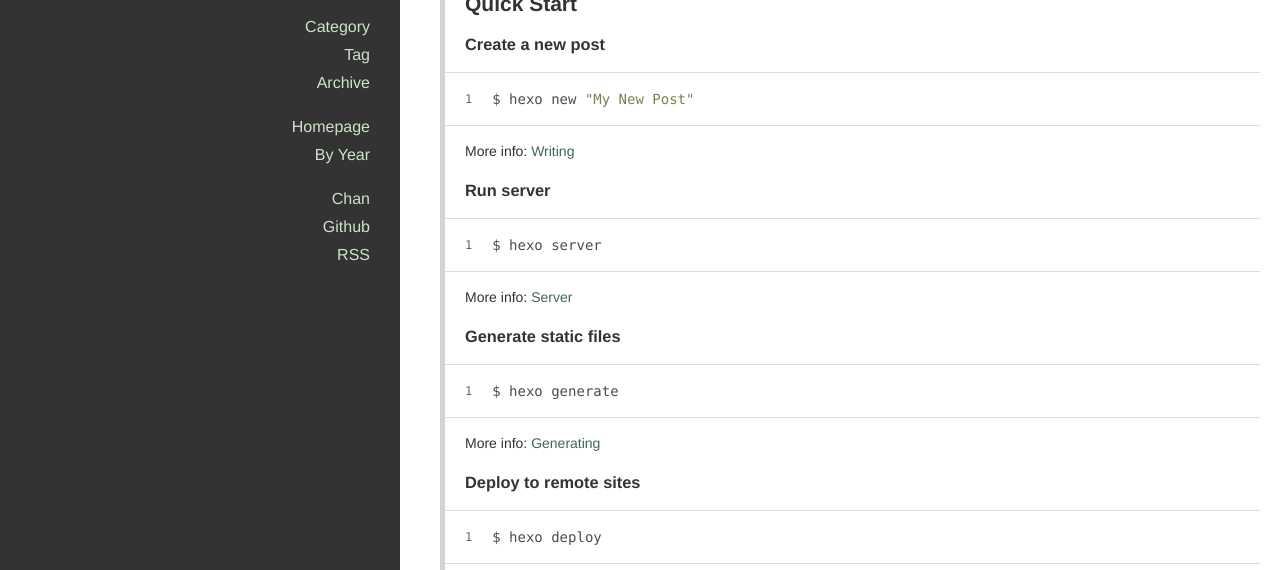
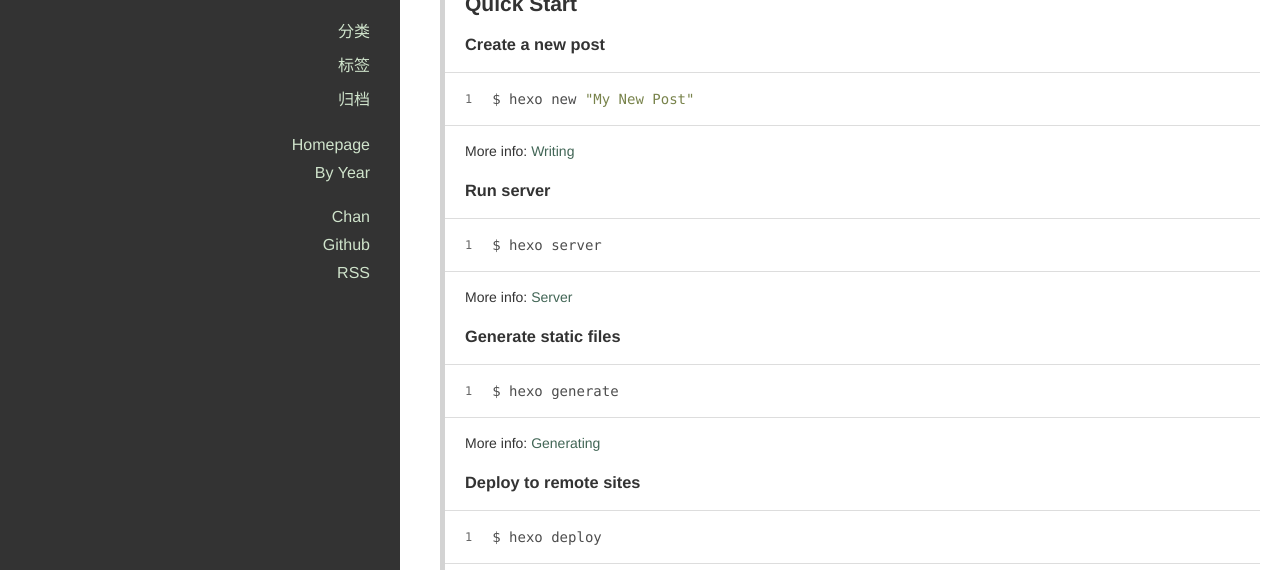
Before and after one commit to ssthe/ssthe.github.io, a plain HTML site: page archives/index.html in a window 1280 px wide. Shown: the part 230-800 px from the top of the page. Drawn offline with nearby package versions, Linux system fonts and the light colour scheme.

Commit message:
Site updated: 2018-11-17 16:38:47

```diff
--- a/archives/index.html
+++ b/archives/index.html
@@ -8,13 +8,13 @@
 
 <title>
 
-    Archive
+    归档
 
 </title>
 
 <meta property="og:type" content="website">
 <meta property="og:title" content="Elysium">
-<meta property="og:url" content="http://shao11.com/archives/index.html">
+<meta property="og:url" content="https://shao11.com/archives/index.html">
 <meta property="og:site_name" content="Elysium">
 <meta property="og:locale" content="zh-Hans">
 <meta name="twitter:card" content="summary">
@@ -79,21 +79,21 @@
 
 
               <li class="category-list-container">
-                <a href="javascript:;">Category</a>
+                <a href="javascript:;">分类</a>
 
               </li>
 
 
 
               <li class="tag-list-container">
-                <a href="javascript:;">Tag</a>
+                <a href="javascript:;">标签</a>
 
               </li>
 
 
 
               <li class="archive-list-container">
-                <a href="javascript:;">Archive</a>
+                <a href="javascript:;">归档</a>
                 <ul class="archive-list"><li class="archive-list-item"><a class="archive-list-link" href="/archives/2018/">2018</a><span class="archive-list-count">1</span></li></ul>
               </li>
 
```
Also changed, not shown: 2018/11/17/hello-world/index.html (+6 -6 lines), archives/2018/11/index.html (+5 -5 lines), archives/2018/index.html (+5 -5 lines), index.html (+4 -4 lines).
